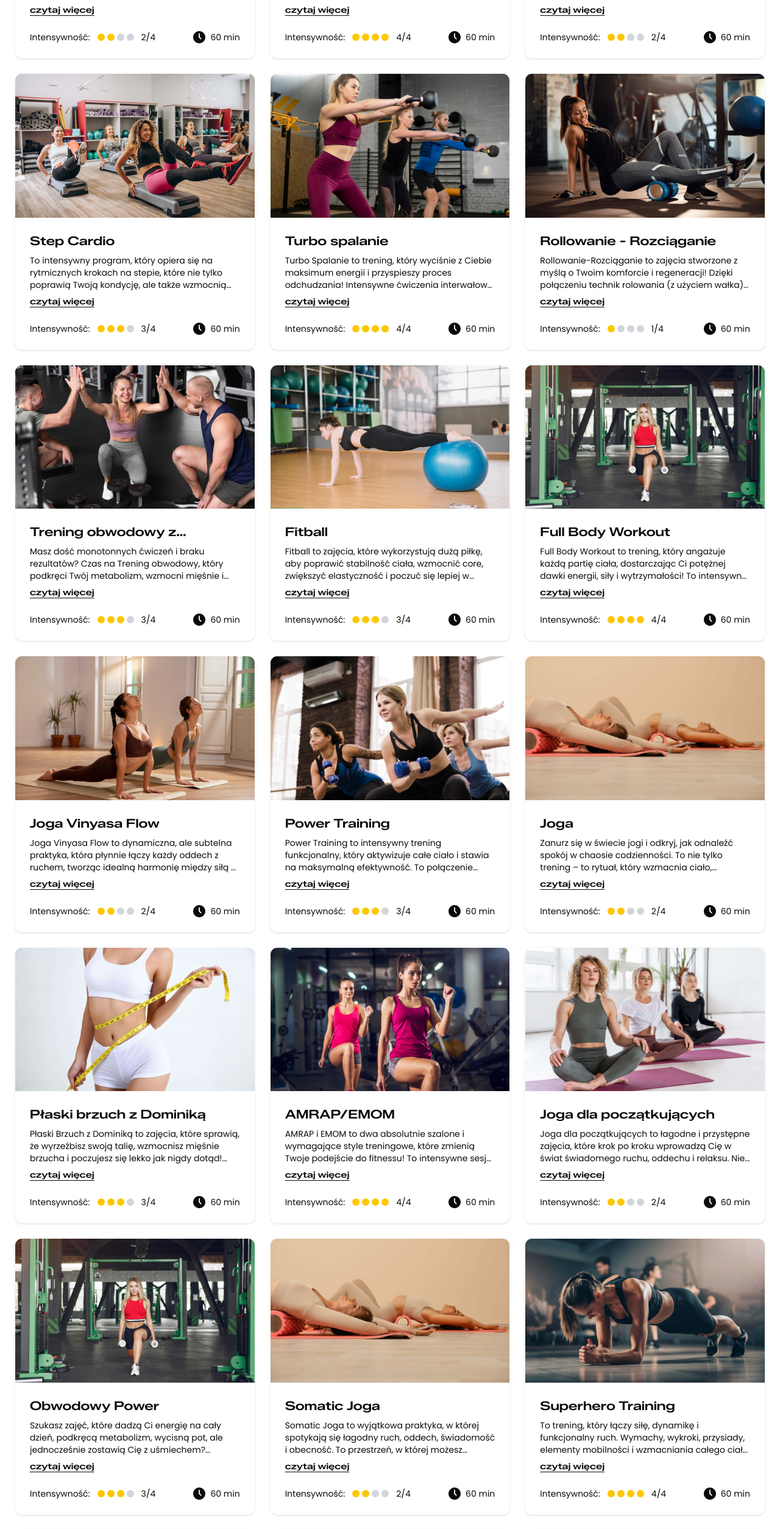
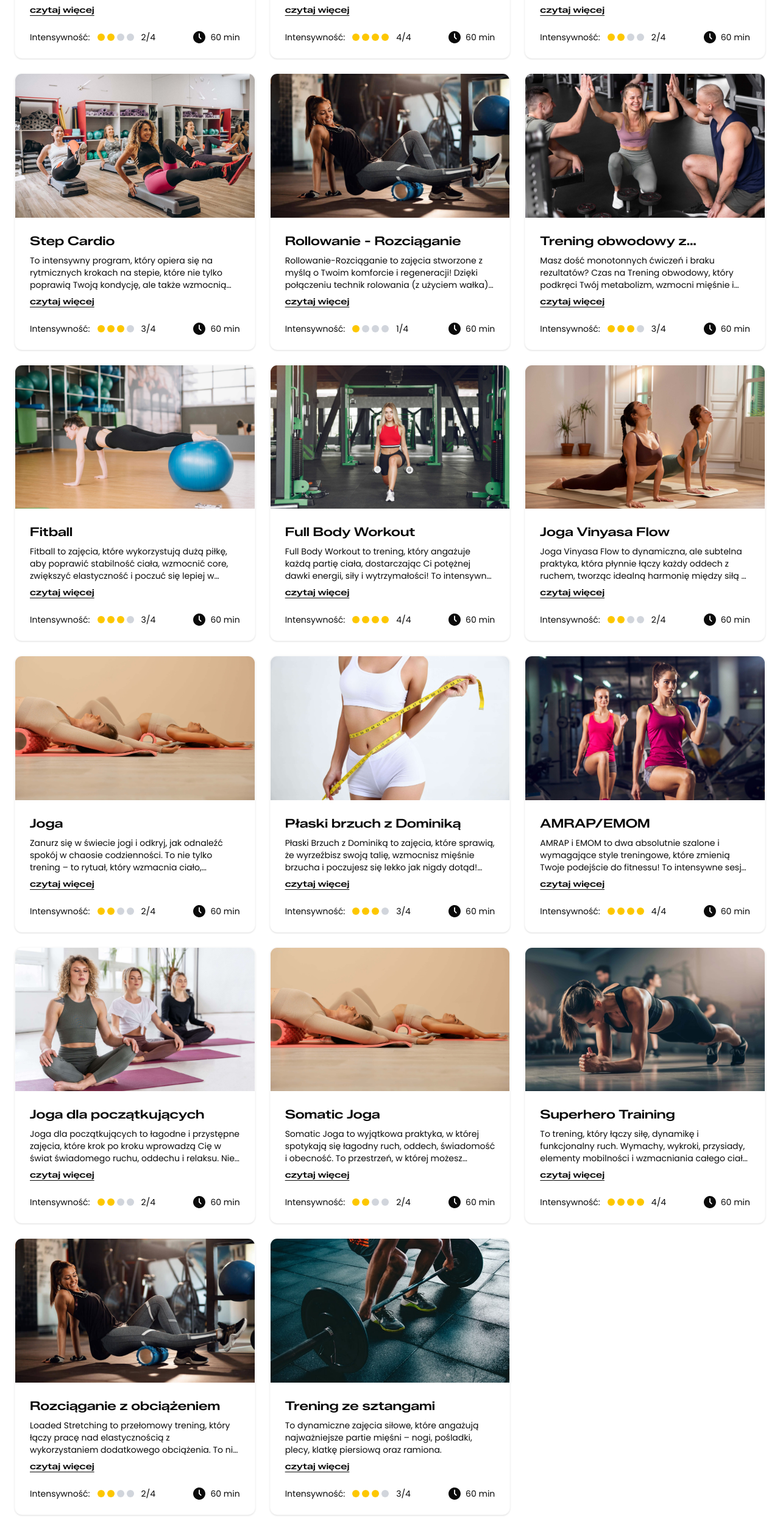
Before and after one commit to Szorcu/powerfit, a Next.js app: page /oferta in a window 1280 px wide. Shown: the part 2800-5307 px from the top of the page at 61% size. Built offline with nearby package versions, Linux system fonts and the light colour scheme.

Commit message:
Updated classes

```diff
--- a/src/consts/classes.ts
+++ b/src/consts/classes.ts
@@ -349,26 +349,6 @@ export const CLASSES = [
     duration: "60 min",
   },
   {
-    img: "classes-turbo-spalanie.jpg",
-    title: "Turbo spalanie",
-    summary:
-      "Turbo Spalanie to trening, który wyciśnie z Ciebie maksimum energii i przyspieszy proces odchudzania! Intensywne ćwiczenia interwałowe w połączeniu z dynamicznymi ruchami sprawią, że Twoje ciało stanie się maszyną do spalania tłuszczu.",
-    description: `🔥 TURBO SPALANIE – pokonaj tłuszcz i zwiększ swoją moc! 🔥
-
-      Chcesz rozpalić metabolizm, spalić kalorie i uzyskać formę, o jakiej marzysz? Turbo Spalanie to trening, który wyciśnie z Ciebie maksimum energii i przyspieszy proces odchudzania! Intensywne ćwiczenia interwałowe w połączeniu z dynamicznymi ruchami sprawią, że Twoje ciało stanie się maszyną do spalania tłuszczu. To trening dla osób, które chcą szybko zobaczyć efekty, poprawić kondycję i poczuć się silniejsze!
-
-      💥 Co zyskasz?
-      ✅ Ekstremalne spalanie kalorii – turbo intensywność i szybkie interwały sprawiają, że każda minuta to prawdziwy kaloryczny pogromca! 🔥
-      ✅ Redukcję tkanki tłuszczowej – skuteczne połączenie ćwiczeń angażujących całe ciało przyspieszy proces odchudzania, dając Ci smukłą sylwetkę! 💪
-      ✅ Wzrost wydolności i siły – po każdym treningu poczujesz, jak Twoje ciało staje się silniejsze, bardziej sprawne i gotowe na nowe wyzwania! 💥
-      ✅ Zastrzyk energii – po tych zajęciach poczujesz się pełna energii, gotowa do podjęcia każdego wyzwania, które staje na Twojej drodze! ⚡
-
-      Turbo Spalanie to trening, który zmienia grę. Przekroczysz granice swojej wytrzymałości, spalisz tłuszcz i osiągniesz niesamowite efekty, których nigdy wcześniej nie doświadczałaś! Z każdym krokiem będziesz czuć, jak zbliżasz się do swojej wymarzonej sylwetki. Przyszedł czas na prawdziwą transformację – dołącz do nas i sprawdź, jak zmienia się Twoje ciało! 🌟
-    `,
-    intensity: 4,
-    duration: "60 min",
-  },
-  {
     img: "classes-rozciaganie-rollowanie.jpg",
     title: "Rollowanie - Rozciąganie",
     summary:
@@ -470,27 +450,6 @@ export const CLASSES = [
     duration: "60 min",
   },
   {
-    img: "classes-chudnij-z-patrycja.jpg",
-    title: "Power Training",
-    summary:
-      "Power Training to intensywny trening funkcjonalny, który aktywizuje całe ciało i stawia na maksymalną efektywność. To połączenie ćwiczeń siłowych, wytrzymałościowych i ogólnorozwojowych, wykonywanych na wysokiej intensywności — z wykorzystaniem zarówno masy własnego ciała, jak i różnorodnych przyborów (hantle, kettlebells, taśmy, piłki, stepy i wiele więcej). ",
-    description: `🔥 POWER TRAINING - maksimum mocy, zero nudy, efekt murowany 🔥
-
-      Power Training to intensywny trening funkcjonalny, który aktywizuje całe ciało i stawia na maksymalną efektywność. To połączenie ćwiczeń siłowych, wytrzymałościowych i ogólnorozwojowych, wykonywanych na wysokiej intensywności — z wykorzystaniem zarówno masy własnego ciała, jak i różnorodnych przyborów (hantle, kettlebells, taśmy, piłki, stepy i wiele więcej).
-
-      💥 Spalaj kalorie jeszcze długo po treningu
-      💪 Buduj siłę, popraw kondycję i wytrzymałość
-      ⚡ Poczuj przypływ energii i pewności siebie
-      🔥 Idealny dla tych, którzy lubią wyzwania i nie uznają półśrodków
-
-      Nie ważne, czy trenujesz od lat, czy dopiero zaczynasz — Power Training dostosowuje się do Twojego poziomu. Jedno jest pewne: będzie intensywnie, różnorodnie i… zajebiście skutecznie.
-
-      Gotowy na Power? Wejdź na wyższy poziom!
-    `,
-    intensity: 3,
-    duration: "60 min",
-  },
-  {
     img: "classes-joga-slow-flow.jpg",
     title: "Joga",
     summary:
@@ -572,33 +531,6 @@ export const CLASSES = [
     duration: "60 min",
   },
   {
-    img: "classes-full-body-workout.jpg",
-    title: "Obwodowy Power",
-    summary:
-      "Szukasz zajęć, które dadzą Ci energię na cały dzień, podkręcą metabolizm, wycisną pot, ale jednocześnie zostawią Cię z uśmiechem? Wskakuj na Obwodowy Power – to trening dla KAŻDEGO, kto chce poczuć, że naprawdę pracuje nad sobą. ",
-    description: `🔥 OBWODOWY POWER Z KRYSTIANEM – trening, który robi robotę! 🔥
-
-      Szukasz zajęć, które dadzą Ci energię na cały dzień, podkręcą metabolizm, wycisną pot, ale jednocześnie zostawią Cię z uśmiechem? Wskakuj na Obwodowy Power – to trening dla KAŻDEGO, kto chce poczuć, że naprawdę pracuje nad sobą.
-
-      Tu nie ma nudy, nie ma monotonii i nie ma „nie dam rady”.
-      Tu jest moc, tempo, zabawa i prawdziwa satysfakcja.
-
-      💥 Trening dla każdego poziomu – dopiero zaczynasz? Wejdź w swoje tempo. Ćwiczysz regularnie? Przygotuj się na ogień.
-      💥 Stacje treningowe, które angażują całe ciało – ramiona, nogi, brzuch, kondycję… wszystko zrobione!
-      💥 Różnorodny sprzęt i pełno trików od Krystiana, które sprawią, że poczujesz mięśnie, o których istnieniu zapomniałeś.
-      💥 Atmosfera Power Fit Białystok, w której nawet najbardziej wymagający trening staje się czystą przyjemnością.
-      💥 Prowadzący, który motywuje lepiej niż poranna kawa – Krystian zadba, żebyś dał z siebie dokładnie tyle, ile możesz.
-
-      To trening, po którym wychodzisz zmęczony…
-      …ale dumny, nabuzowany i gotowy podbić cały tydzień.
-
-      ⚡ Obwodowy Power – jeśli szukasz zajęć, które naprawdę działają, właśnie je znalazłeś.
-      Widzimy się na sali 💪🔥
-    `,
-    intensity: 3,
-    duration: "60 min",
-  },
-  {
     img: "classes-joga-slow-flow.jpg",
     title: "Somatic Joga",
     summary:
@@ -651,34 +583,8 @@ export const CLASSES = [
     duration: "60 min",
   },
   {
-    img: "classes-trening-funkcjonalny.jpg",
-    title: "Trening funkcjonalny",
-    summary:
-      "To trening, który łączy siłę, dynamikę i funkcjonalny ruch. Wymachy, wykroki, przysiady, elementy mobilności i wzmacniania całego ciała — wszystko w rytmie, który daje kopa do działania.",
-    description: `🔥 TRENING FUNKCJONALNY – moc, sprawność i pełna kontrola nad ciałem 🔥
-
-      Trening funkcjonalny to zajęcia, które rozwijają siłę, stabilizację, mobilność i kondycję w najbardziej naturalny i praktyczny sposób. Tu każde ćwiczenie ma znaczenie — pracujesz tak, jak porusza się Twoje ciało na co dzień, dzięki czemu stajesz się sprawniejszy, bardziej skoordynowany i silniejszy w realnych sytuacjach.
-
-      Na zajęciach czeka Cię:
-      - praca całego ciała w różnych płaszczyznach ruchu,
-      - ćwiczenia poprawiające równowagę i kontrolę nad mięśniami,
-      - elementy siłowe, kondycyjne i stabilizacyjne,
-      - wykorzystanie hantli, kettli, gum, piłek oraz ciężaru własnego ciała.
-
-      To intensywny, ale bezpieczny trening, który:
-      - wzmacnia core i poprawia postawę,
-      - zwiększa wydolność i wytrzymałość,
-      - pomaga spalać kalorie,
-      - buduje sprawność, którą czuć na co dzień — przy pracy, treningu i zwykłych czynnościach.
-
-      Jeśli chcesz ruchu, który naprawdę działa, czujesz energię od początku do końca i wychodzisz z sali mocniejszy — trening funkcjonalny jest dla Ciebie. 🔥💪
-    `,
-    intensity: 3,
-    duration: "60 min",
-  },
-  {
     img: "classes-rozciaganie-rollowanie.jpg",
-    title: "Loaded Stretching",
+    title: "Rozciąganie z obciążeniem",
     summary:
       "Loaded Stretching to przełomowy trening, który łączy pracę nad elastycznością z wykorzystaniem dodatkowego obciążenia. To nie jest zwykły stretching – to budowanie mobilności, która realnie przekłada się na Twoją sprawność i siłę!",
     description: `🏋️‍♂️ LOADED STRETCHING – siła spotyka elastyczność! 🏋️‍♂️
```
